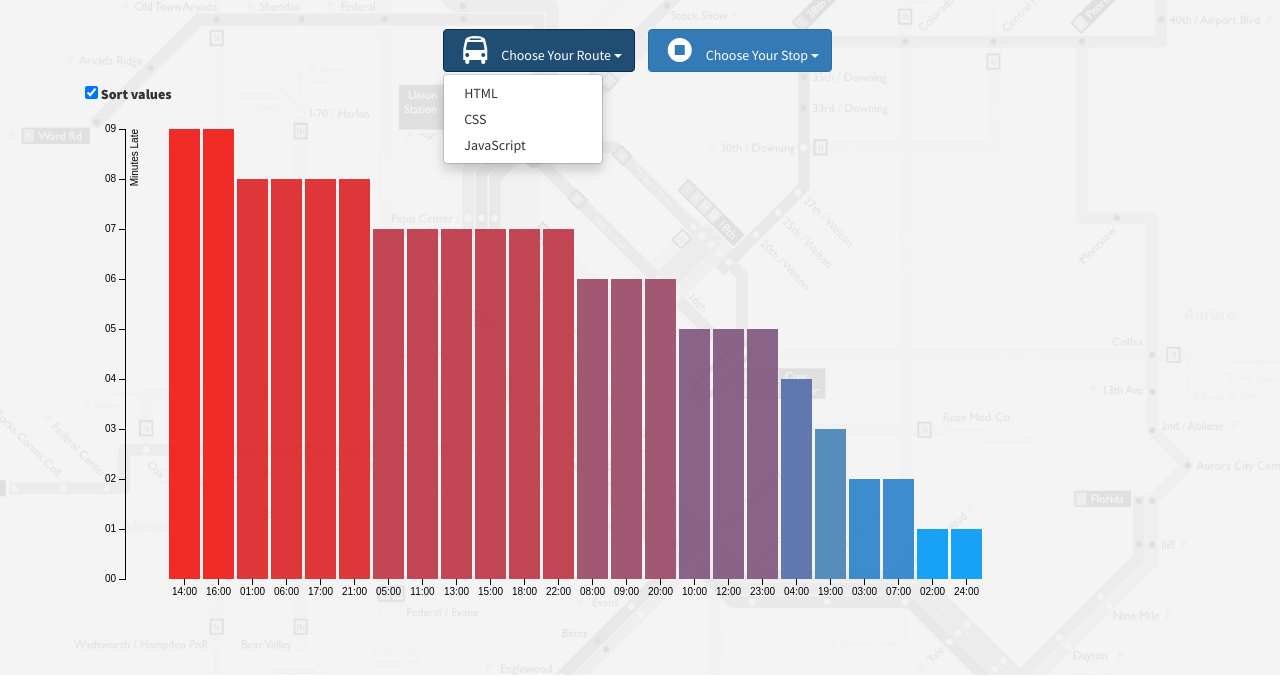
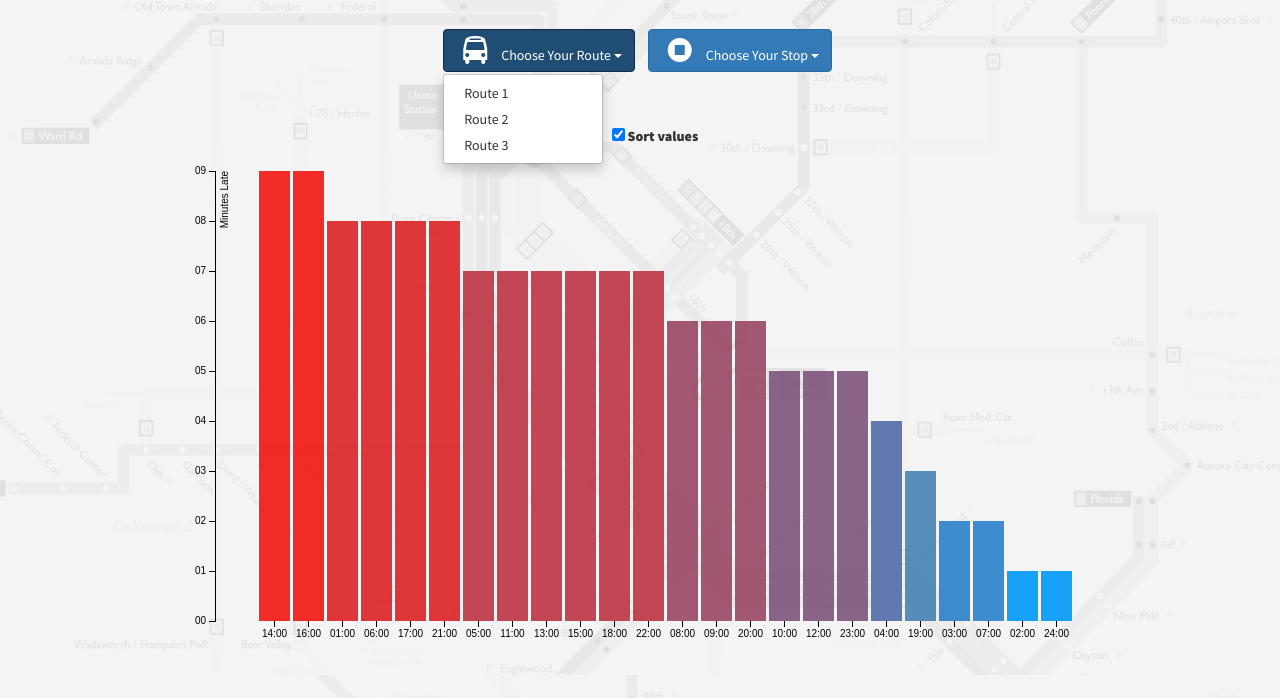
Before and after one commit to billingsby/rtd-bustimer, a plain HTML site: page index.html in a window 1280 px wide. Both pictures are taken after a click on the button "Choose Your Route". Shown: the part 125-823 px from the top of the page. Before the commit the page ends 800 px from the top, so only its background shows below. Drawn offline with nearby package versions, Linux system fonts and the light colour scheme.

Commit message:
Dropdown menu fix

```diff
--- a/css/styles.css
+++ b/css/styles.css
@@ -31,8 +31,8 @@ body {
   margin-left: 1em;
 }
 
-.graph {
-  margin-bottom: 3em;
+.chart {
+  margin: 3em 0;
 }
 
 label {
--- a/index.html
+++ b/index.html
@@ -30,9 +30,9 @@
               <button class="btn btn-primary dropdown-toggle" type="button" data-toggle="dropdown"><i class="fa fa-bus fa-2x icon"></i>Choose Your Route
               <span class="caret"></span></button>
               <ul class="dropdown-menu">
-                <li><a href="#">HTML</a></li>
-                <li><a href="#">CSS</a></li>
-                <li><a href="#">JavaScript</a></li>
+                <li><a href="#">Route 1</a></li>
+                <li><a href="#">Route 2</a></li>
+                <li><a href="#">Route 3</a></li>
               </ul>
             </div>
           </li>
@@ -58,9 +58,9 @@
       </div>
     </div>
 
-    <div class="container">
+    <div class="container chart">
       <div class="row">
-        <div class="col-md-12 graph">
+        <div class="col-md-12 text-center graph">
           <label><input type="checkbox"> Sort values</label>
       </div>
     </div>
```
